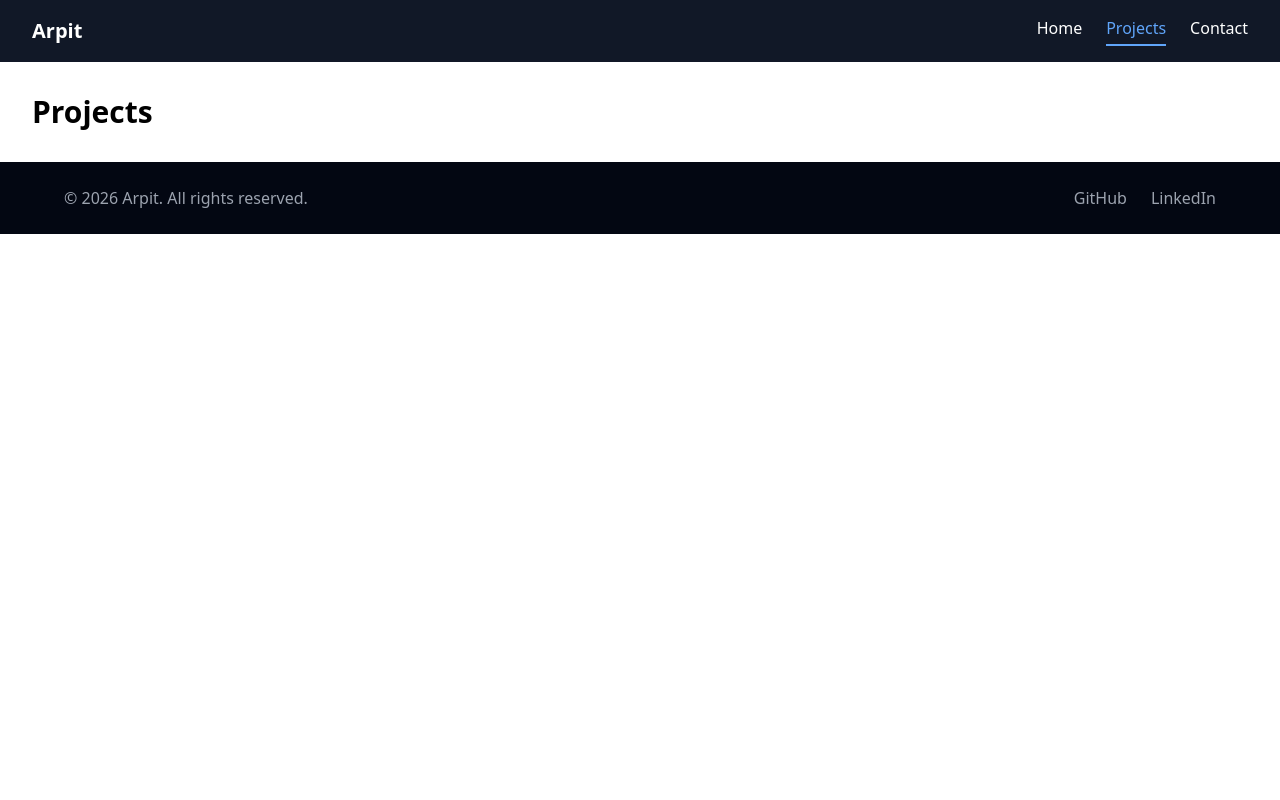
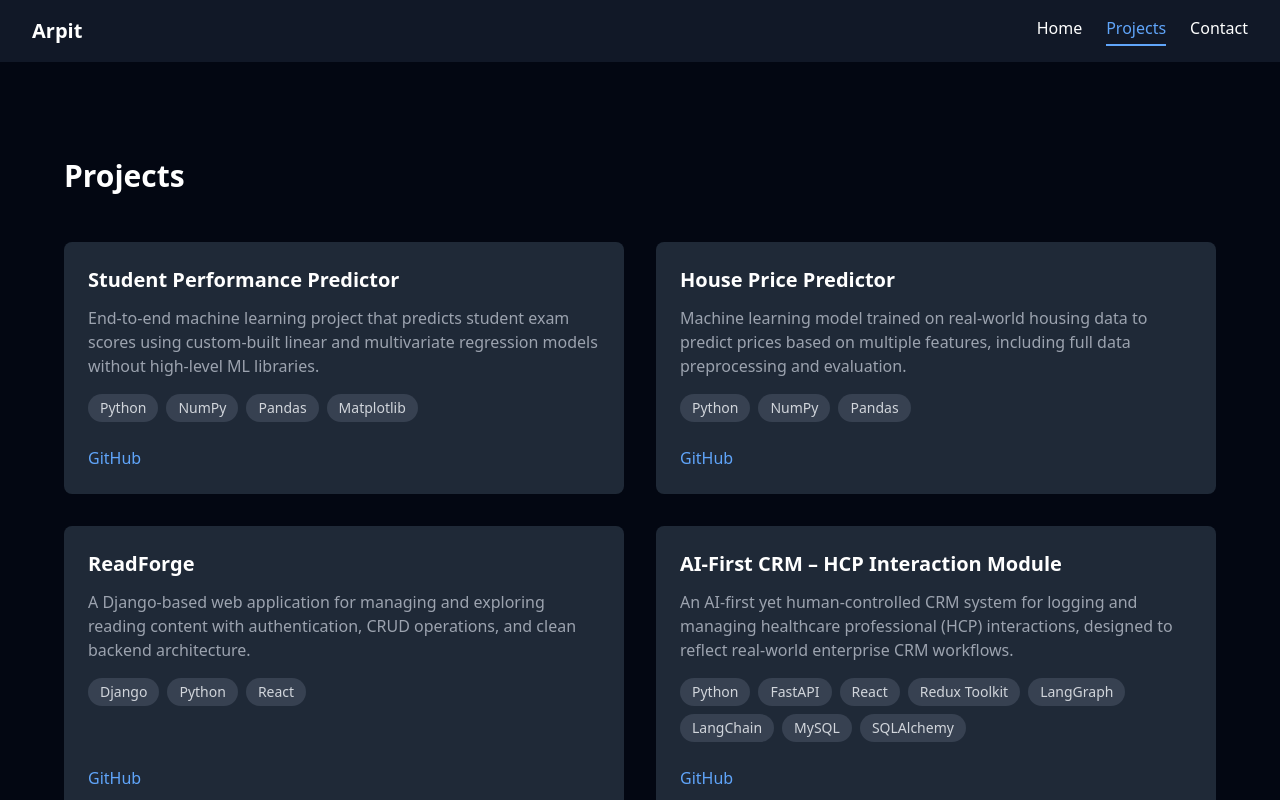
Before and after one commit to chavdaarpitsinh1248/portfolio, a React (Vite) app: page /projects in a window 1280 px wide. Shown: the top 800 px of the page. Built offline with nearby package versions, Linux system fonts and the light colour scheme.

Commit message:
small fixes

```diff
--- a/src/App.jsx
+++ b/src/App.jsx
@@ -3,7 +3,7 @@ import Navbar from "./components/Navbar";
 import Footer from "./components/Footer";
 
 import Home from "./pages/Home";
-import Projects from "./pages/Projects";
+import Projects from "./components/Projects";
 import Contact from "./pages/Contant";
 
 function App() {
--- a/src/pages/Projects.jsx
+++ /dev/null
@@ -1,9 +0,0 @@
-function Projects() {
-  return (
-    <div className="p-8">
-      <h1 className="text-3xl font-bold">Projects</h1>
-    </div>
-  );
-}
-
-export default Projects;
```
